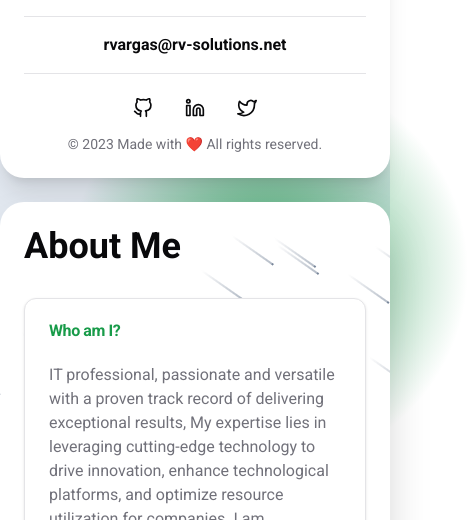
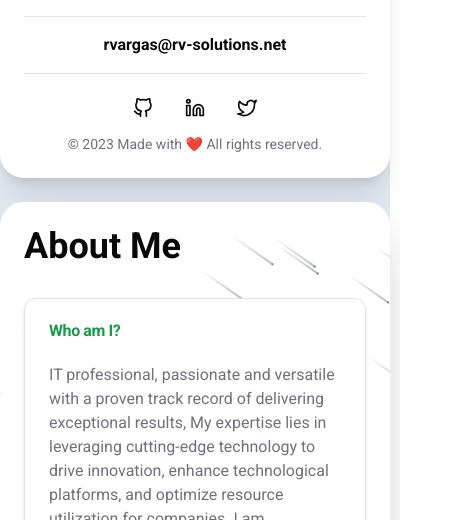
Before and after one commit to RVSolutionsplus507/rvargas-portfolio-v2, a React (Vite) app: page /aboutme in a window 390 px wide. Shown: the part 501-1021 px from the top of the page, 468 px wide, since content can reach past the window. Built offline with nearby package versions, Linux system fonts and the light colour scheme.

Commit message:
Se reparo el responsive

```diff
--- a/src/App.jsx
+++ b/src/App.jsx
@@ -1,15 +1,13 @@
 import Sidebar from "./components/Sidebar";
-import Whatsapp from "@/components/whatsapp";
 import { Outlet } from "react-router-dom";
 import { Meteors } from "@/components/meteors";
 
 function App() {
   return (
     <div className="relative h-screen bg-slate-200 dark:bg-zinc-950 lg:overflow-hidden">
-      <div className="absolute bottom-0 left-[-20%] right-0 top-[-15%] h-[400px] w-[400px] rounded-full bg-[radial-gradient(circle_farthest-side,rgba(24,155,73,.80),rgba(255,255,255,0))]"></div>
-      <div className="absolute right-[-20%] bottom-[-15%] h-[400px] w-[400px] rounded-full bg-[radial-gradient(circle_farthest-side,rgba(24,155,73,.80),rgba(255,255,255,0))]"></div>
+      <div className="absolute sm:left-12 left-0 top-[-15%] h-[400px] w-[400px] rounded-full bg-[radial-gradient(circle_farthest-side,rgba(24,155,73,.80),rgba(255,255,255,0))]"></div>
       <div className="sm:container sm:mx-auto relative flex items-center justify-center h-full py-6">
-        <div className="max-w-6xl w-screen flex flex-col md:flex-row gap-6 h-full">
+        <div className="w-screen flex flex-col md:flex-row gap-6 h-full">
           <div className="w-full md:w-64 bg-white dark:bg-zinc-800 p-6 rounded-3xl md:rounded-l-3xl md:rounded-r-none shadow-xl h-full border-blur">
             <Sidebar />
           </div>
@@ -19,9 +17,9 @@ function App() {
               <Outlet />
               <Meteors />
             </div>
+            <div className="hidden sm:block absolute right-[-30%] bottom-[-15%] h-[400px] w-[400px] rounded-full bg-[radial-gradient(circle_farthest-side,rgba(24,155,73,.80),rgba(255,255,255,0))]"></div>
           </div>
         </div>
-        <Whatsapp />
       </div>
     </div>
   );
--- a/src/pages/aboutme.jsx
+++ b/src/pages/aboutme.jsx
@@ -84,7 +84,7 @@ function AboutMe() {
                   <FaPlane className="mr-1" /> {t("badge2")}
                 </Badge>
                 <Badge variant="default">
-                  <FaSmile className="mr-1" /> {t("badge2")}
+                  <FaSmile className="mr-1" /> {t("badge3")}
                 </Badge>
               </div>
             </CardContent>
```
